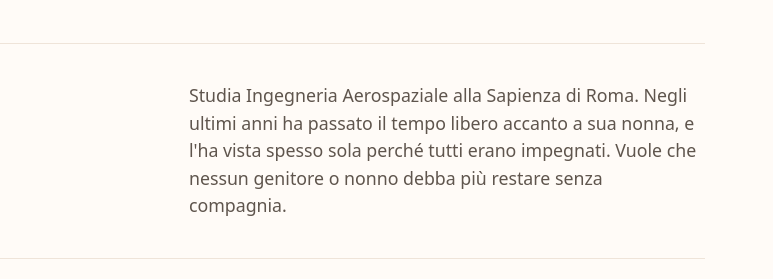
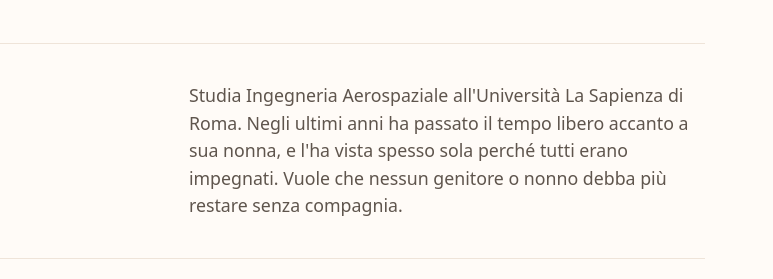
Before and after one commit to lucaa89/needo-sito, a plain HTML site: page chi-siamo.html in a window 1280 px wide. Shown: the part 2058-2337 px from the top of the page, 507-1280 px from the left. Drawn offline with Linux system fonts and the light colour scheme.

Commit message:
Add files via upload

```diff
--- a/chi-siamo.html
+++ b/chi-siamo.html
@@ -472,7 +472,7 @@ img.ph{height:auto;display:block}
             <div class="role">COO</div>
             <div class="links"><a href="mailto:deangelis.2238395@studenti.uniroma1.it" aria-label="Email di Claudio De Angelis"><svg viewBox="0 0 24 24" aria-hidden="true"><rect x="3" y="5" width="18" height="14" rx="2"/><path d="M3.5 6.5l8.5 6.5 8.5-6.5"/></svg><span>Email</span></a><a href="https://www.linkedin.com/in/claudio-de-angelis-594515308/" target="_blank" rel="noopener" aria-label="LinkedIn di Claudio De Angelis"><svg viewBox="0 0 24 24" aria-hidden="true"><rect x="3" y="3" width="18" height="18" rx="3"/><path d="M8 10v7M8 7v.01M12 17v-4a2 2 0 0 1 4 0v4M12 10v7"/></svg><span>LinkedIn</span></a></div>
           </div>
-          <p class="bio">Studia Ingegneria Aerospaziale alla Sapienza di Roma. Negli ultimi anni ha passato il tempo libero accanto a sua nonna, e l&#x27;ha vista spesso sola perché tutti erano impegnati. Vuole che nessun genitore o nonno debba più restare senza compagnia.</p>
+          <p class="bio">Studia Ingegneria Aerospaziale all&#x27;Università La Sapienza di Roma. Negli ultimi anni ha passato il tempo libero accanto a sua nonna, e l&#x27;ha vista spesso sola perché tutti erano impegnati. Vuole che nessun genitore o nonno debba più restare senza compagnia.</p>
         </article>
         <article class="person rv">
           <img class="ph" src="/team/flavio-lischetti.jpg" alt="Flavio Lischetti" width="300" height="300" loading="lazy">
```
